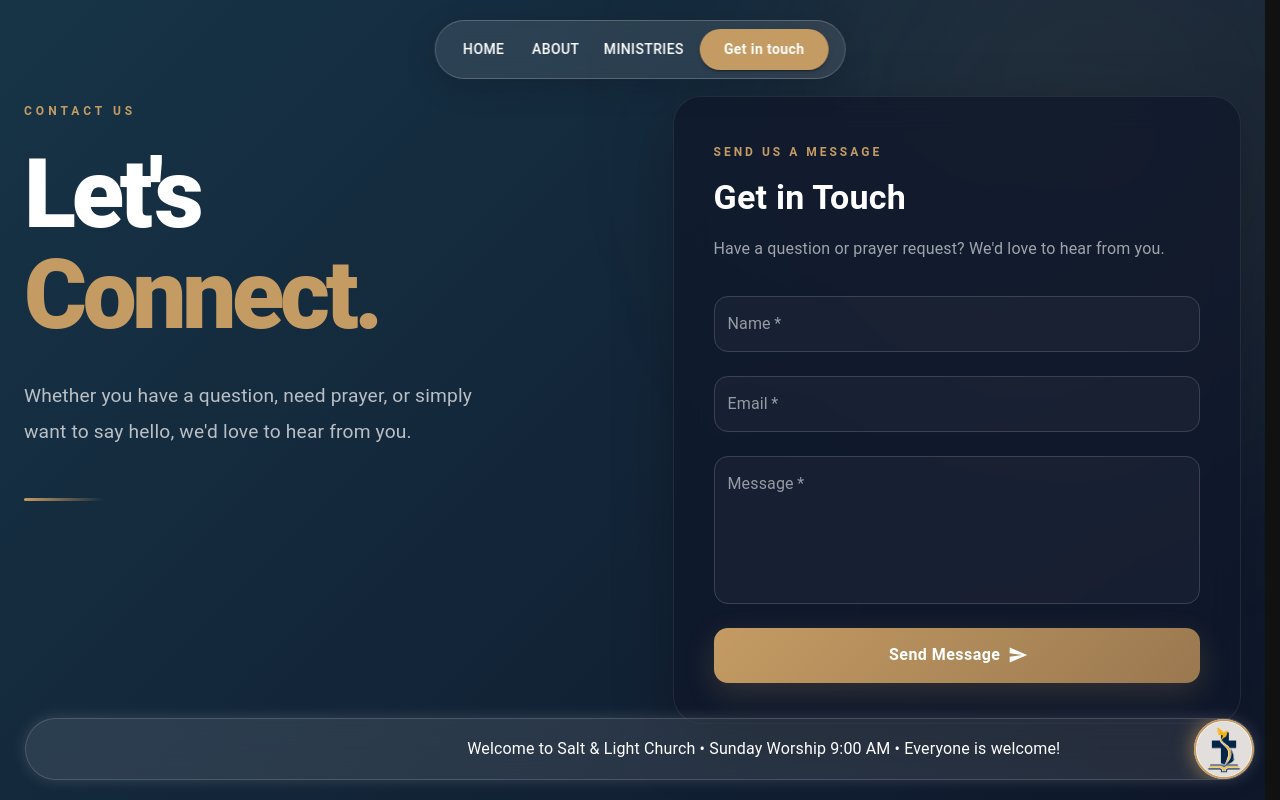
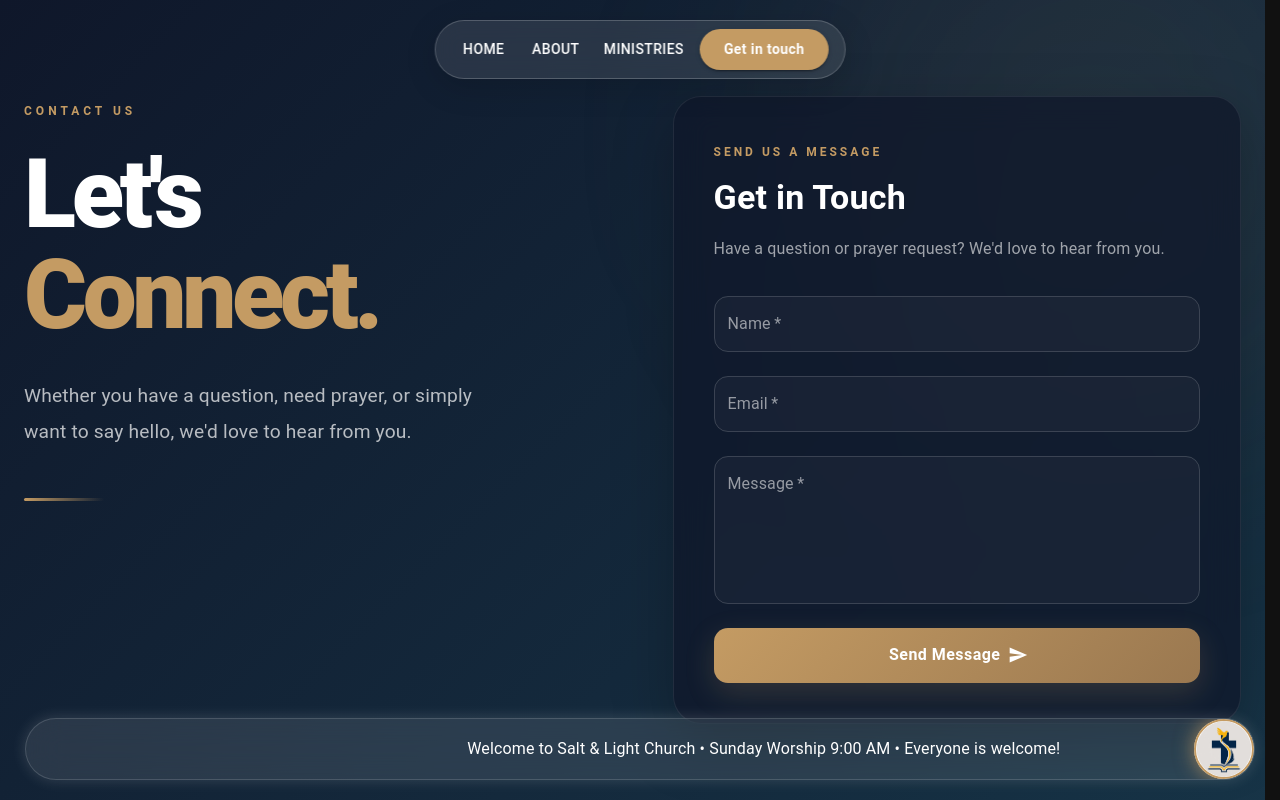
Before and after one commit to JayRostorfer/Salt-LightChurch, a Next.js app: page /contact in a window 1280 px wide. Shown: the top 800 px of the page. Built offline with nearby package versions, Linux system fonts and the light colour scheme.

Commit message:
Reverse gradient colors in contact page

```diff
--- a/src/app/contact/page.js
+++ b/src/app/contact/page.js
@@ -90,7 +90,7 @@ export default function ContactHero() {
         },
 
         background:
-          "linear-gradient(135deg, #173447 0%, #0f172a 100%)",
+          "linear-gradient(135deg, #0f172a 0%, #173447 100%)",
 
         display: "flex",
         alignItems: "center",
```
